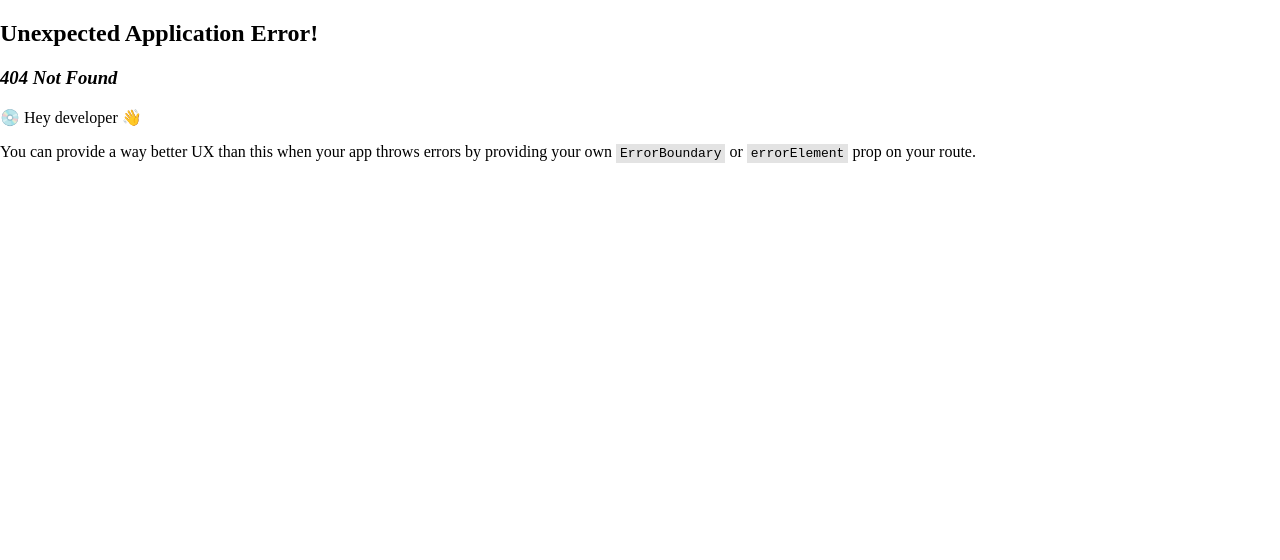
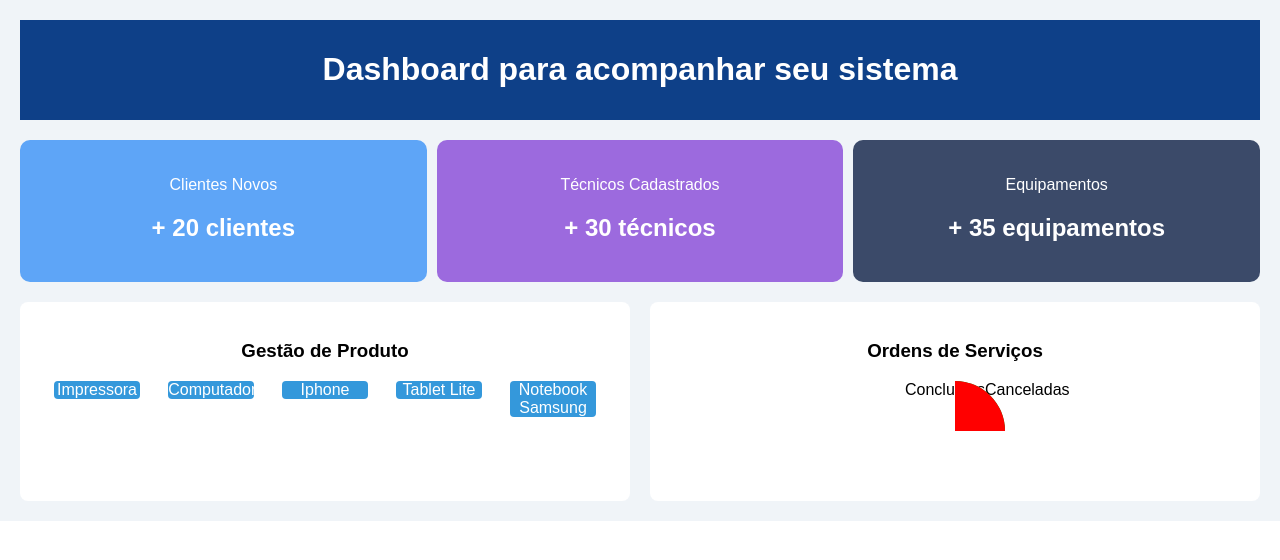
Before and after one commit to SQUAD-42-Accenture/front-end, a React (Vite) app in the folder servpro/: page /dashboard in a window 1280 px wide. Before the commit this address had no page. Shown: the top 560 px of the page. Built offline with nearby package versions, Linux system fonts and the light colour scheme.

Commit message:
dashboard incompleto

```diff
--- a/servpro/src/main.jsx
+++ b/servpro/src/main.jsx
@@ -12,7 +12,7 @@ import EditarCliente from './pages/EditarCliente/EditarCliente';
 import EditarTecnico from './pages/EditarTecnico/EditarTecnico';
 import ListagemOrdens from './pages/ListagemOrdens/ListarOrdens';
 import CadastroOrdemServico from './pages/CadastroDeOS/CadastroOS';
-
+import Dashboard from './pages/Dashboard/Dashboard';
 
 const router = createBrowserRouter([
   {
@@ -58,6 +58,10 @@ const router = createBrowserRouter([
   {
     path: '/cadastrarordemservico',
     element: <CadastroOrdemServico />,
+  },
+  {
+    path: '/dashboard',
+    element: <Dashboard />,
   }
 ]);
 
--- /dev/null
+++ b/servpro/src/pages/Dashboard/Dashboard.jsx
@@ -0,0 +1,56 @@
+import React from 'react';
+import "./styles.css";
+
+
+function Dashboard() {
+  return (
+    <div className="dashboard-container">
+      <header className="dashboard-header">
+        <h1>Dashboard para acompanhar seu sistema</h1>
+      </header>
+
+      <div className="info-cards">
+        <div className="info-card blue">
+          <p>Clientes Novos</p>
+          <h2>+ 20 clientes</h2>
+        </div>
+        <div className="info-card purple">
+          <p>Técnicos Cadastrados</p>
+          <h2>+ 30 técnicos</h2>
+        </div>
+        <div className="info-card dark-blue">
+          <p>Equipamentos</p>
+          <h2>+ 35 equipamentos</h2>
+        </div>
+      </div>
+
+      <div className="dashboard-charts">
+        <div className="chart product-management">
+          <h3>Gestão de Produto</h3>
+          <div className="bar-chart">
+            {/* Exemplo de um gráfico em barras; use bibliotecas como Chart.js para gráficos dinâmicos */}
+            <div className="bar" style={{ height: '80%' }}>Impressora</div>
+            <div className="bar" style={{ height: '70%' }}>Computador</div>
+            <div className="bar" style={{ height: '50%' }}>Iphone</div>
+            <div className="bar" style={{ height: '40%' }}>Tablet Lite</div>
+            <div className="bar" style={{ height: '60%' }}>Notebook Samsung</div>
+          </div>
+        </div>
+
+        <div className="chart order-status">
+          <h3>Ordens de Serviços</h3>
+          <div className="pie-chart">
+            <div className="pie-slice green" style={{ '--percentage': '70%' }}></div>
+            <div className="pie-slice red" style={{ '--percentage': '40%' }}></div>
+            <div className="labels">
+              <span>Concluídas</span>
+              <span>Canceladas</span>
+            </div>
+          </div>
+        </div>
+      </div>
+    </div>
+  );
+}
+
+export default Dashboard;
--- /dev/null
+++ b/servpro/src/pages/Dashboard/styles.css
@@ -0,0 +1,100 @@
+.dashboard-container {
+    font-family: Arial, sans-serif;
+    padding: 20px;
+    background-color: #f0f4f8;
+  }
+
+  .dashboard-header {
+    text-align: center;
+    background-color: #0E4088;
+    color: #fff;
+    padding: 10px;
+  }
+
+  .info-cards {
+    display: flex;
+    gap: 10px;
+    margin-top: 20px;
+    justify-content: space-evenly;
+  }
+
+  .info-card {
+    flex: 1;
+    padding: 20px;
+    border-radius: 10px;
+    color: white;
+    text-align: center;
+  }
+
+  .info-card.blue {
+    background-color: #5ea5f7;
+  }
+
+  .info-card.purple {
+    background-color: #9c6ade;
+  }
+
+  .info-card.dark-blue {
+    background-color: #3b4a69;
+  }
+
+  .dashboard-charts {
+    display: flex;
+    gap: 20px;
+    margin-top: 20px;
+    justify-content: space-around;
+  }
+
+  .chart {
+    flex: 1;
+    padding: 20px;
+    background-color: white;
+    border-radius: 8px;
+    text-align: center;
+  }
+
+  .bar-chart {
+    display: flex;
+    justify-content: space-around;
+    margin-top: 10px;
+  }
+
+  .bar {
+    width: 15%;
+    background-color: #3498db;
+    border-radius: 4px;
+    text-align: center;
+    color: white;
+  }
+
+  .pie-chart {
+    position: relative;
+    width: 100px;
+    height: 100px;
+    margin: 0 auto;
+    border-radius: 50%;
+    background: conic-gradient(green var(--percentage), red 0);
+  }
+
+  .pie-slice {
+    position: absolute;
+    width: 50%;
+    height: 50%;
+    top: 0;
+    right: 0;
+    border-radius: 0 100px 0 0;
+  }
+
+  .pie-slice.green {
+    background-color: green;
+  }
+
+  .pie-slice.red {
+    background-color: red;
+  }
+
+  .labels {
+    display: flex;
+    justify-content: space-around;
+    margin-top: 10px;
+  }
```
